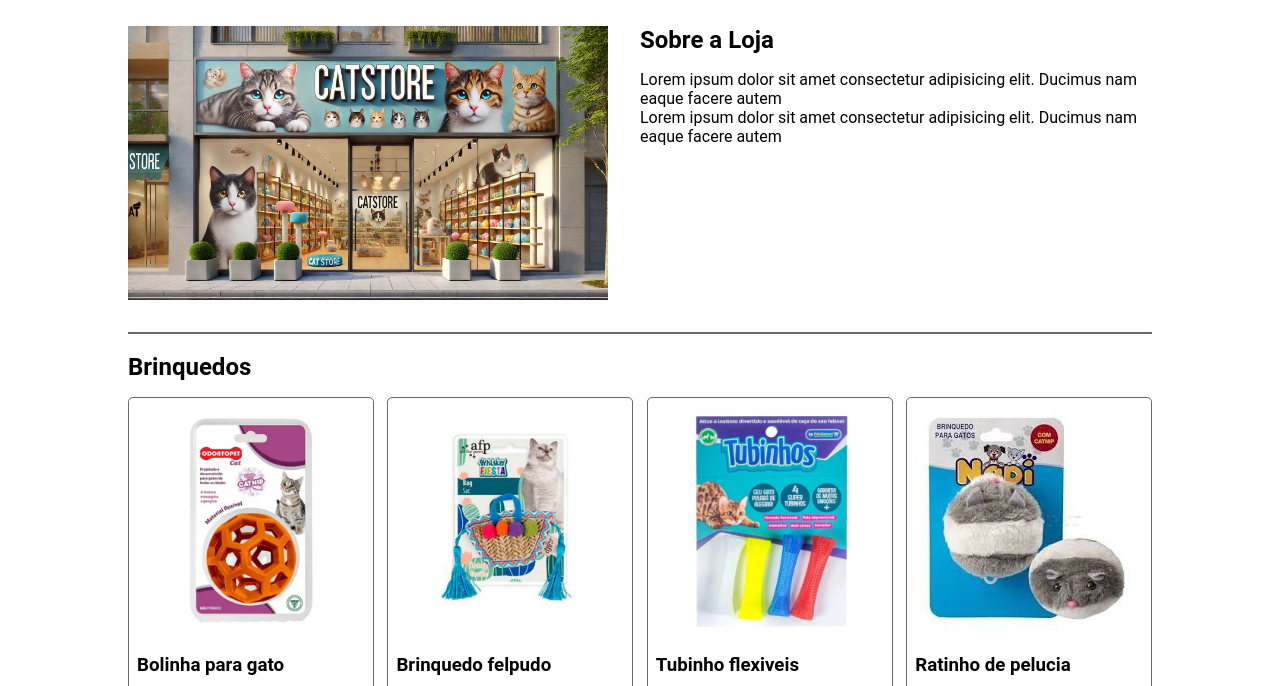
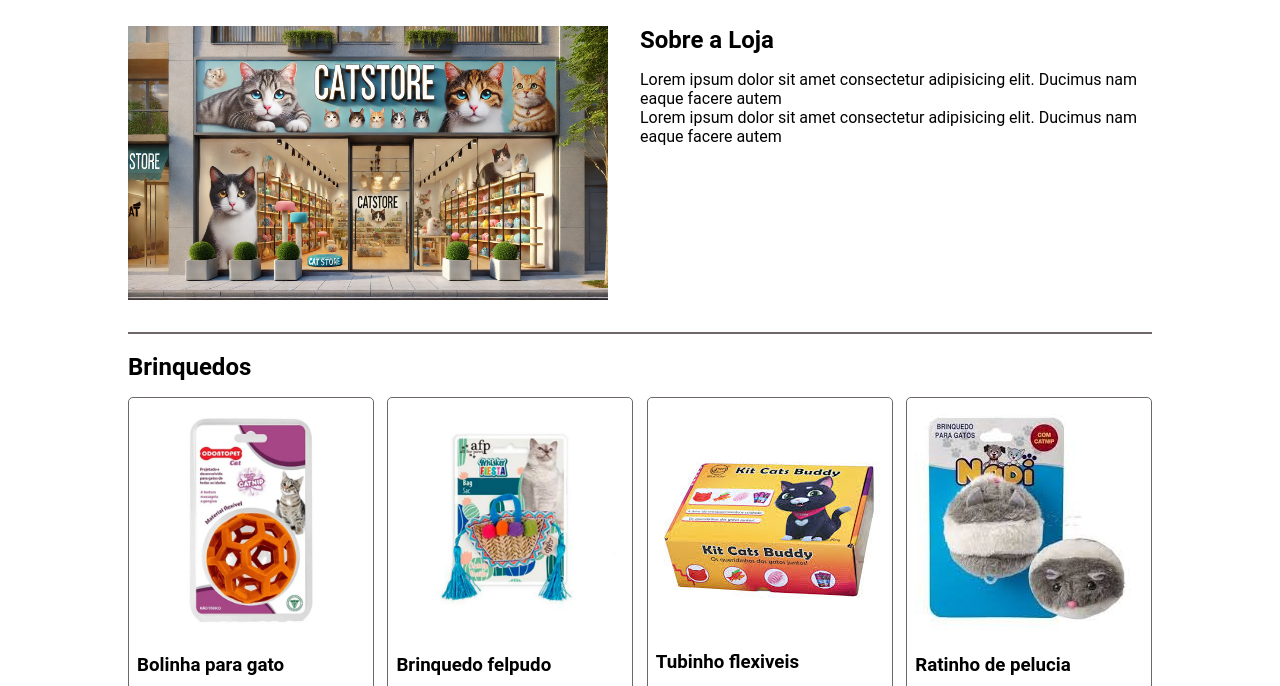
Before and after one commit to DeividZinato/CatStore, a plain HTML site: page index.html in a window 1280 px wide. Shown: the part 76-762 px from the top of the page. Drawn offline with Linux system fonts and the light colour scheme.

Commit message:
alteracao da imagem3

```diff
--- a/index.html
+++ b/index.html
@@ -47,7 +47,7 @@
                     <button type="button">Adicionar ao carrinho</button>
                 </li>
                 <li>
-                    <img src="./images/Brinquedo 3.webp" alt="brinquedo de gato">
+                    <img src="./images/brinquedo 3.jpeg" alt="brinquedo de gato">
                     <h3>Tubinho flexiveis</h3>
                     <p>Produto com funcao de destracao para deixar seu gato mais relaxado</p>
                     <button type="button">Adicionar ao carrinho</button>
```
Also changed, not shown: images/brinquedo 3.jpeg (added), images/brinquedo 3.jpg.webp (renamed from images/brinquedo 3.webp).
